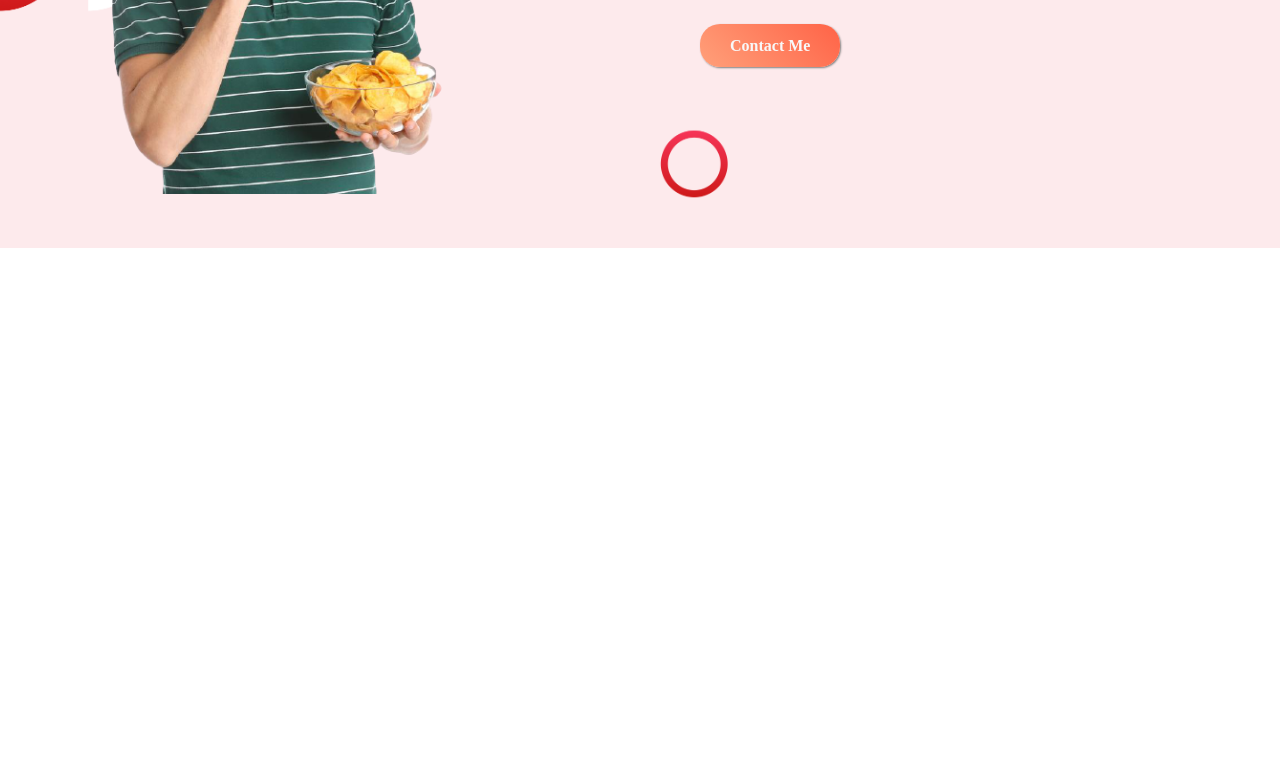
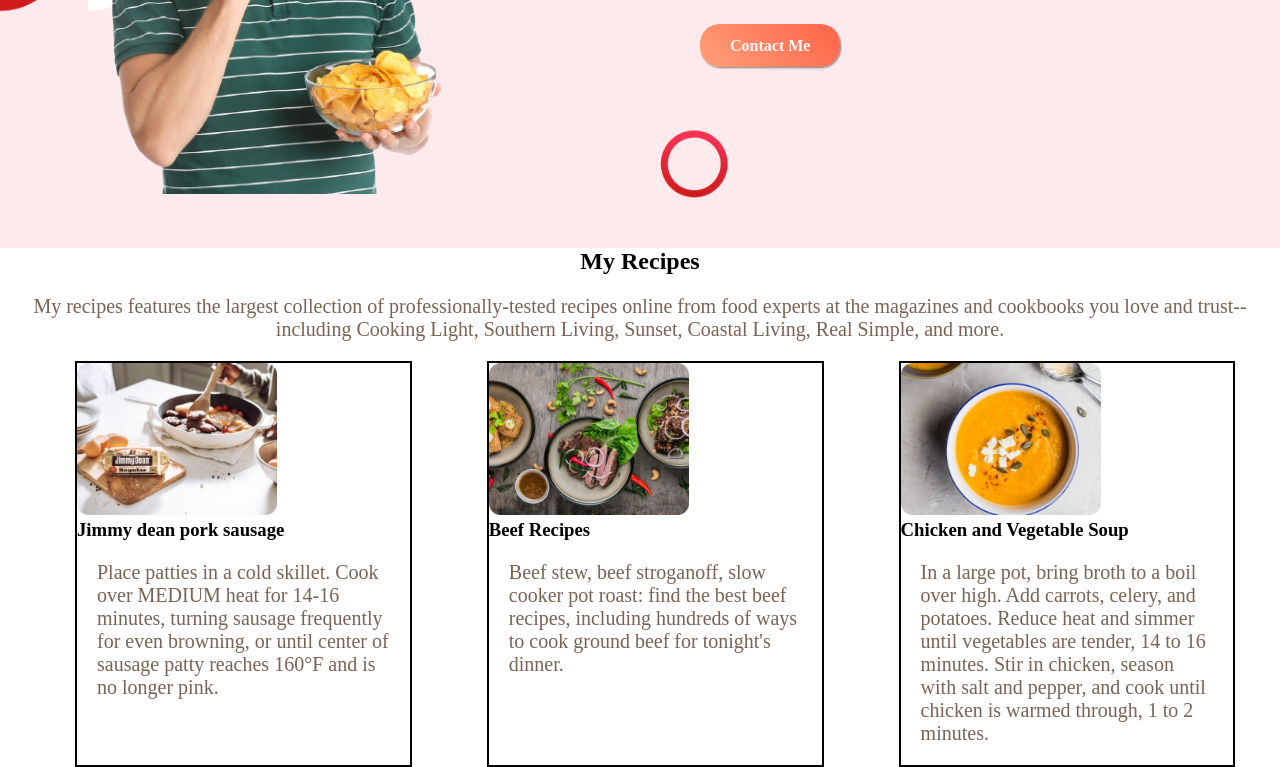
Before and after one commit to Sharifpr/halal-food, a plain HTML site: page index.html in a window 1280 px wide. Shown: the part 940-1707 px from the top of the page. Before the commit the page ends 1188 px from the top, so only its background shows below. Drawn offline with Linux system fonts and the light colour scheme.

Commit message:
some added

```diff
--- a/index.html
+++ b/index.html
@@ -43,10 +43,38 @@
                     <a target="_blank" class="link-button"
                         href="https://www.linkedin.com/in/sharif-ahmed-200b951a3/">Contact Me</a>
                 </div>
-
             </div>
         </div>
-
+    </section>
+    <section>
+        <div class="top-footer">
+            <h2>My Recipes</h2>
+            <p>My recipes features the largest collection of professionally-tested recipes online from food experts at
+                the
+                magazines and cookbooks you love and trust--including Cooking Light, Southern Living, Sunset, Coastal
+                Living, Real Simple, and more.</p>
+        </div>
+        <div class="recipes-sation">
+            <div class="half-sation">
+                <img src="./images/food/Project Cover.jpg" alt="project-cover">
+                <h3>Jimmy dean pork sausage</h3>
+                <p>Place patties in a cold skillet. Cook over MEDIUM heat for 14-16 minutes, turning sausage frequently
+                    for even browning, or until center of sausage patty reaches 160°F and is no longer pink.</p>
+            </div>
+            <div class="half-sation">
+                <img src="./images/food/Project Cover1.jpg" alt="project-cover1">
+                <h3>Beef Recipes</h3>
+                <p>Beef stew, beef stroganoff, slow cooker pot roast: find the best beef recipes, including hundreds of
+                    ways to cook ground beef for tonight's dinner.</p>
+            </div>
+            <div class="half-sation">
+                <img src="./images/food/Project Cover.png" alt="project-cover">
+                <h3>Chicken and Vegetable Soup</h3>
+                <p>In a large pot, bring broth to a boil over high. Add carrots, celery, and potatoes. Reduce heat and
+                    simmer until vegetables are tender, 14 to 16 minutes. Stir in chicken, season with salt and pepper,
+                    and cook until chicken is warmed through, 1 to 2 minutes.</p>
+            </div>
+        </div>
     </section>
 </body>
 
--- a/style.css
+++ b/style.css
@@ -11,7 +11,7 @@ h1 span {
 }
 p{
     font-size: 20px;
-    color: #e25a0cb6;
+    color: #462512b7;
     padding: 20px;
 }
 .top-div{
@@ -54,3 +54,18 @@ p{
 .body-div p{
     text-align: justify;
 }
+.top-footer{
+    text-align: center;
+}
+.recipes-sation{
+    display: flex;
+}
+.half-sation{
+    width: 26%;
+    border: 2px solid;
+    margin-left: 75px;
+    text-align: left;
+}
+.half-sation img{
+    width: 200px;
+}
```
